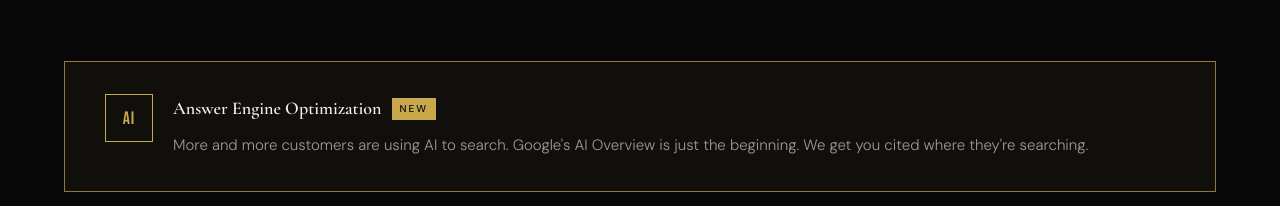
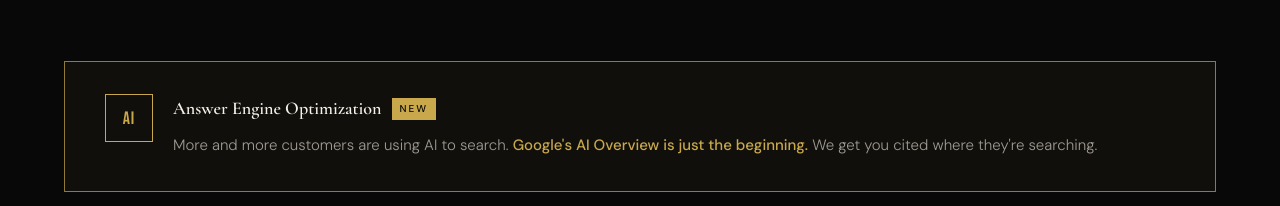
Before and after one commit to clarsol/clarion_solutions, a Next.js app: page / in a window 1280 px wide. Shown: the part 2220-2426 px from the top of the page. Built offline with nearby package versions, Linux system fonts and the light colour scheme.

Commit message:
landing page change

```diff
--- a/src/components/CapabilitiesSection.jsx
+++ b/src/components/CapabilitiesSection.jsx
@@ -139,7 +139,9 @@ export default function CapabilitiesSection() {
               margin: 0,
             }}
           >
-            More and more customers are using AI to search. Google&apos;s AI Overview is just the beginning. We get you cited where they&apos;re searching.
+            More and more customers are using AI to search.{" "}
+            <span style={{ color: "#C9A84C", fontWeight: 500 }}>Google&apos;s AI Overview is just the beginning.</span>{" "}
+            We get you cited where they&apos;re searching.
           </p>
         </div>
       </div>
```
